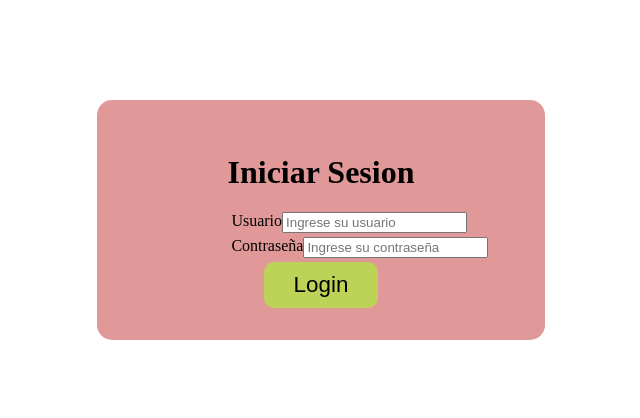
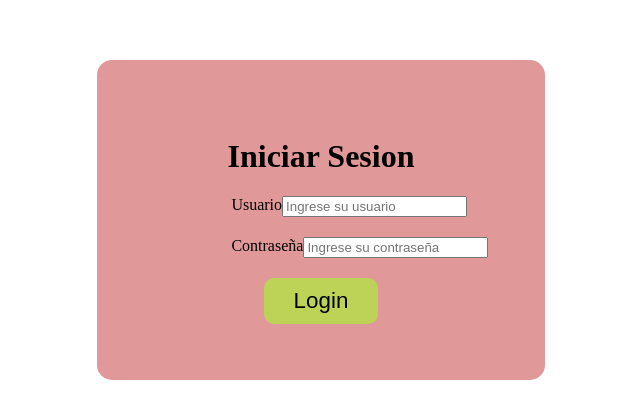
Before and after one commit to ArturoVa/PaginaDePlatillos, a Vue app: page / in a window 1280 px wide. Shown: the part 180-598 px from the top of the page, without its empty margins (319-959 px from the left). Built offline with nearby package versions, Linux system fonts and the light colour scheme.

Commit message:
1 file modified

```diff
--- a/src/components/startPage.vue
+++ b/src/components/startPage.vue
@@ -141,7 +141,7 @@ body {
   align-items: center;
   background: #e19898;
   border-radius: 15px;
-  height: 30%;
+  height: 40%;
   width: 35%;
   flex-direction: column;
 }
```
